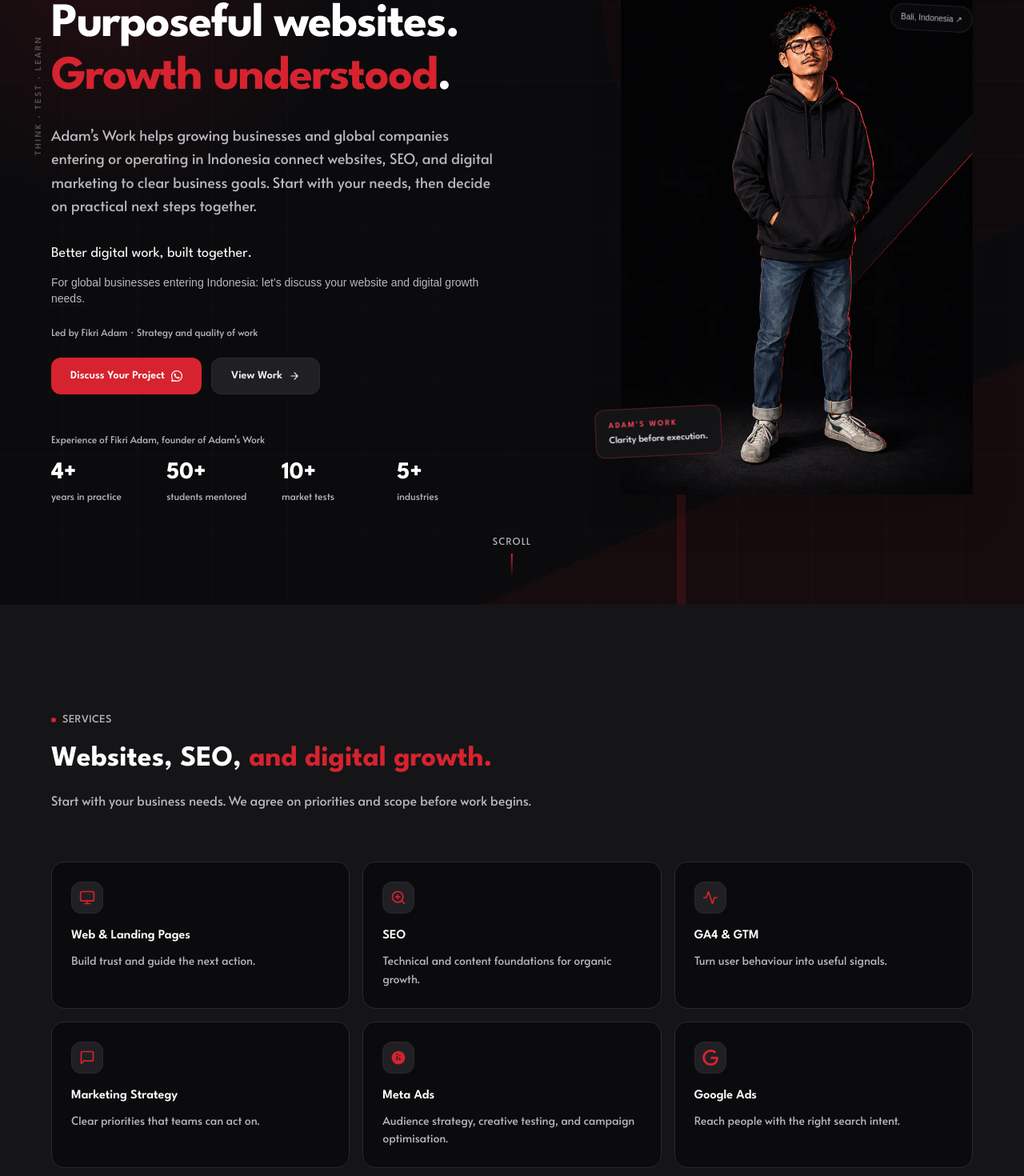
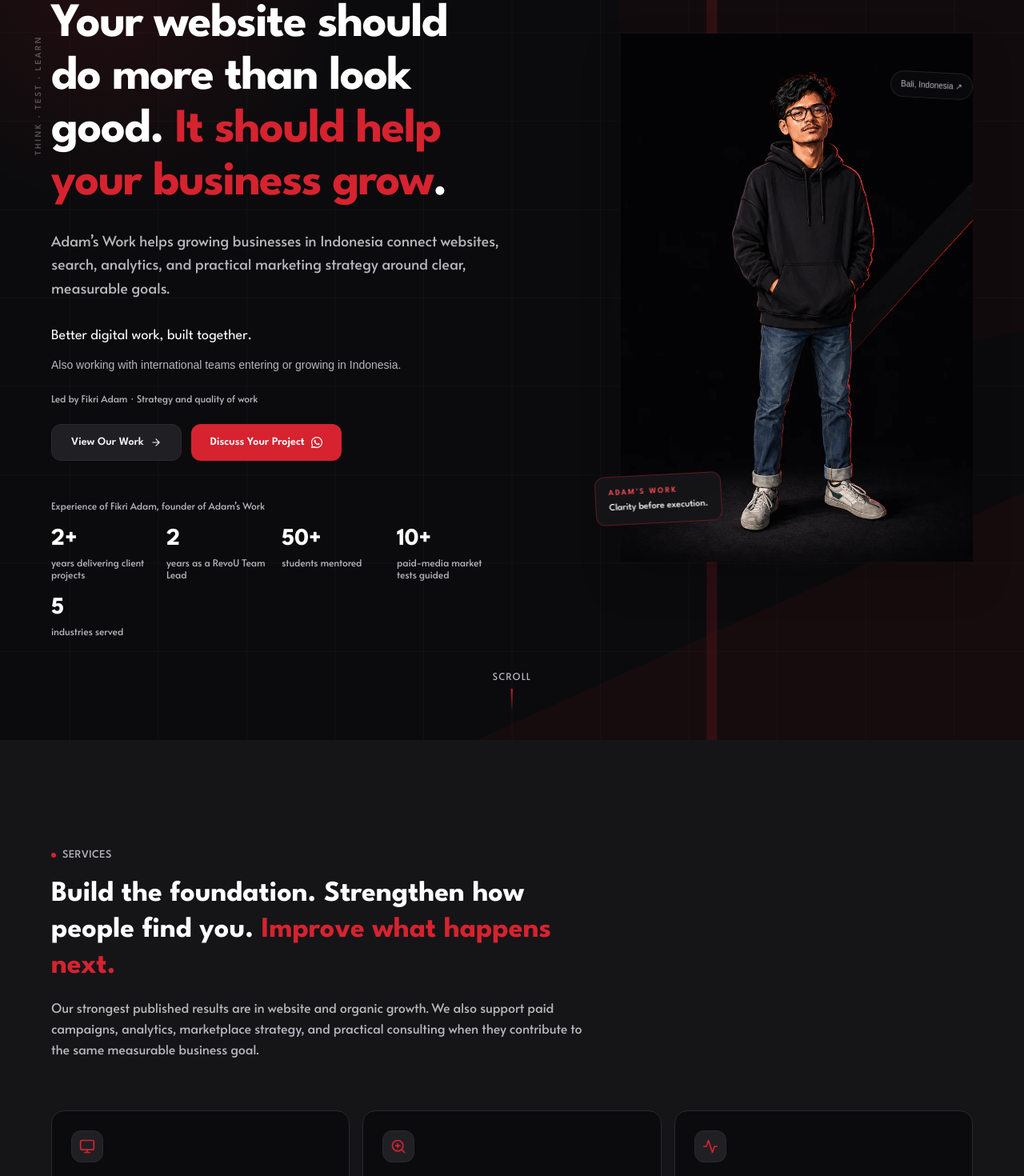
Before and after one commit to adamfiik13-cloud/portfolio, a Next.js app: page / in a window 1280 px wide. Shown: the part 180-1650 px from the top of the page at 80% size. Built offline with nearby package versions, Linux system fonts and the light colour scheme; a web font is replaced by a local one.

Commit message:
content: refine bilingual founder-led studio copy

```diff
--- a/components/sections/AboutSection.tsx
+++ b/components/sections/AboutSection.tsx
@@ -62,7 +62,7 @@
               </div>
               {/* Floating badge */}
               <div className="absolute z-20 -bottom-5 right-2 sm:-right-4 bg-[#151518]/95 border border-white/10 rounded-2xl px-4 py-3 shadow-2xl backdrop-blur">
-                <div className="text-2xl font-display font-bold text-white" style={{ fontFamily: "var(--font-display)" }}>4+</div>
+                <div className="text-2xl font-display font-bold text-white" style={{ fontFamily: "var(--font-display)" }}>2+</div>
                 <div className="text-xs text-muted">{t("about.years")}</div>
               </div>
             </div>
@@ -99,6 +99,7 @@
             </AnimatedSection>
 
             <p className="text-muted leading-relaxed">{t("about.proof")}</p>
+            <p className="text-muted leading-relaxed">{t("about.access")}</p>
 
             {/* Industries */}
             <AnimatedSection delay={0.25}>
--- a/components/sections/ContactSection.tsx
+++ b/components/sections/ContactSection.tsx
@@ -107,7 +107,7 @@
                 variant="primary"
                 className="text-base px-7 py-3.5"
               >
-                {siteConfig.primaryCta}
+                {t("contact.whatsapp")}
                 <svg width="16" height="16" viewBox="0 0 24 24" fill="currentColor" aria-hidden="true">
                   <path d="M17.472 14.382c-.297-.149-1.758-.867-2.03-.967-.273-.099-.471-.148-.67.15-.197.297-.767.966-.94 1.164-.173.199-.347.223-.644.075-.297-.15-1.255-.463-2.39-1.475-.883-.788-1.48-1.761-1.653-2.059-.173-.297-.018-.458.13-.606.134-.133.298-.347.446-.52.149-.174.198-.298.298-.497.099-.198.05-.371-.025-.52-.075-.149-.669-1.612-.916-2.207-.242-.579-.487-.5-.669-.51-.173-.008-.371-.01-.57-.01-.198 0-.52.074-.792.372-.272.297-1.04 1.016-1.04 2.479 0 1.462 1.065 2.875 1.213 3.074.149.198 2.096 3.2 5.077 4.487.709.306 1.262.489 1.694.625.712.227 1.36.195 1.871.118.571-.085 1.758-.719 2.006-1.413.248-.694.248-1.289.173-1.413-.074-.124-.272-.198-.57-.347z"/>
                   <path d="M12 0C5.373 0 0 5.373 0 12c0 2.089.535 4.122 1.558 5.916L.057 23.882a.5.5 0 0 0 .61.61l5.966-1.501A11.943 11.943 0 0 0 12 24c6.627 0 12-5.373 12-12S18.627 0 12 0zm0 22c-1.854 0-3.634-.485-5.19-1.405l-.372-.219-3.853.97.99-3.774-.24-.391A10 10 0 0 1 2 12C2 6.477 6.477 2 12 2s10 4.477 10 10-4.477 10-10 10z"/>
--- a/components/sections/ExperienceSection.tsx
+++ b/components/sections/ExperienceSection.tsx
@@ -108,7 +108,7 @@
 
                   <div className="mb-5 grid grid-cols-3 gap-2 border-y border-[#111113]/15 py-4">
                   {[
-                    { v: "2+", l: t("experience.years") },
+                    { v: "2", l: t("experience.years") },
                     { v: "50+", l: t("experience.students") },
                     { v: "10+", l: t("experience.tests") },
                   ].map((s) => (
--- a/components/sections/HeroSection.tsx
+++ b/components/sections/HeroSection.tsx
@@ -55,7 +55,7 @@
             >
               <span className="w-1.5 h-1.5 rounded-full bg-[#d6232f]" />
               <span lang="en" className="text-sm font-display font-medium text-muted tracking-wide uppercase">
-                {siteConfig.role}
+                {t("hero.eyebrow")}
               </span>
             </motion.div>
 
@@ -101,18 +101,6 @@
               className="flex flex-wrap gap-3 mb-12"
             >
               <Button
-                href={siteConfig.whatsappUrl}
-                target="_blank"
-                rel="noopener noreferrer"
-                variant="primary"
-              >
-              {siteConfig.primaryCta}
-                <svg width="14" height="14" viewBox="0 0 24 24" fill="currentColor" aria-hidden="true">
-                  <path d="M17.472 14.382c-.297-.149-1.758-.867-2.03-.967-.273-.099-.471-.148-.67.15-.197.297-.767.966-.94 1.164-.173.199-.347.223-.644.075-.297-.15-1.255-.463-2.39-1.475-.883-.788-1.48-1.761-1.653-2.059-.173-.297-.018-.458.13-.606.134-.133.298-.347.446-.52.149-.174.198-.298.298-.497.099-.198.05-.371-.025-.52-.075-.149-.669-1.612-.916-2.207-.242-.579-.487-.5-.669-.51-.173-.008-.371-.01-.57-.01-.198 0-.52.074-.792.372-.272.297-1.04 1.016-1.04 2.479 0 1.462 1.065 2.875 1.213 3.074.149.198 2.096 3.2 5.077 4.487.709.306 1.262.489 1.694.625.712.227 1.36.195 1.871.118.571-.085 1.758-.719 2.006-1.413.248-.694.248-1.289.173-1.413-.074-.124-.272-.198-.57-.347z"/>
-                  <path d="M12 0C5.373 0 0 5.373 0 12c0 2.089.535 4.122 1.558 5.916L.057 23.882a.5.5 0 0 0 .61.61l5.966-1.501A11.943 11.943 0 0 0 12 24c6.627 0 12-5.373 12-12S18.627 0 12 0zm0 22c-1.854 0-3.634-.485-5.19-1.405l-.372-.219-3.853.97.99-3.774-.24-.391A10 10 0 0 1 2 12C2 6.477 6.477 2 12 2s10 4.477 10 10-4.477 10-10 10z"/>
-                </svg>
-              </Button>
-              <Button
                 href="#studi-kasus"
                 variant="secondary"
               onClick={(e) => {
@@ -124,6 +112,18 @@
                 {siteConfig.secondaryCta}
                 <svg width="14" height="14" viewBox="0 0 24 24" fill="none" stroke="currentColor" strokeWidth="2" strokeLinecap="round" strokeLinejoin="round" aria-hidden="true">
                   <path d="M5 12h14M12 5l7 7-7 7"/>
+                </svg>
+              </Button>
+              <Button
+                href={siteConfig.whatsappUrl}
+                target="_blank"
+                rel="noopener noreferrer"
+                variant="primary"
+              >
+              {siteConfig.primaryCta}
+                <svg width="14" height="14" viewBox="0 0 24 24" fill="currentColor" aria-hidden="true">
+                  <path d="M17.472 14.382c-.297-.149-1.758-.867-2.03-.967-.273-.099-.471-.148-.67.15-.197.297-.767.966-.94 1.164-.173.199-.347.223-.644.075-.297-.15-1.255-.463-2.39-1.475-.883-.788-1.48-1.761-1.653-2.059-.173-.297-.018-.458.13-.606.134-.133.298-.347.446-.52.149-.174.198-.298.298-.497.099-.198.05-.371-.025-.52-.075-.149-.669-1.612-.916-2.207-.242-.579-.487-.5-.669-.51-.173-.008-.371-.01-.57-.01-.198 0-.52.074-.792.372-.272.297-1.04 1.016-1.04 2.479 0 1.462 1.065 2.875 1.213 3.074.149.198 2.096 3.2 5.077 4.487.709.306 1.262.489 1.694.625.712.227 1.36.195 1.871.118.571-.085 1.758-.719 2.006-1.413.248-.694.248-1.289.173-1.413-.074-.124-.272-.198-.57-.347z"/>
+                  <path d="M12 0C5.373 0 0 5.373 0 12c0 2.089.535 4.122 1.558 5.916L.057 23.882a.5.5 0 0 0 .61.61l5.966-1.501A11.943 11.943 0 0 0 12 24c6.627 0 12-5.373 12-12S18.627 0 12 0zm0 22c-1.854 0-3.634-.485-5.19-1.405l-.372-.219-3.853.97.99-3.774-.24-.391A10 10 0 0 1 2 12C2 6.477 6.477 2 12 2s10 4.477 10 10-4.477 10-10 10z"/>
                 </svg>
               </Button>
             </motion.div>
--- a/components/sections/ProcessSection.tsx
+++ b/components/sections/ProcessSection.tsx
@@ -7,7 +7,7 @@
 import AnimatedSection from "@/components/ui/AnimatedSection"
 
 export default function ProcessSection() {
-  const { t, siteConfig } = usePublicLocale()
+  const { t } = usePublicLocale()
   const steps = [
     {
       id: "understand",
@@ -80,7 +80,7 @@
             className="text-3xl sm:text-4xl font-display font-bold text-white leading-tight mb-4"
             style={{ fontFamily: "var(--font-display)" }}
           >
-            <span lang="en">{siteConfig.principle}</span>{" "}
+            {t("process.heading")}{" "}
             <span className="text-[#d6232f]">{t("process.accent")}</span>
           </h2>
           <p className="text-muted leading-relaxed">
@@ -126,18 +126,6 @@
           ))}
         </div>
 
-        {/* Quote */}
-        <AnimatedSection delay={0.3} className="mt-12">
-          <div className="max-w-2xl mx-auto text-center">
-            <p className="text-lg text-muted leading-relaxed font-interface italic">
-              &ldquo;{t("process.quote")}{" "}
-              <span className="text-white not-italic font-interface font-medium">
-                {t("process.quoteAccent")}
-              </span>&rdquo;
-            </p>
-          </div>
-        </AnimatedSection>
-
         {/* Tools marquee */}
         <AnimatedSection delay={0.2} className="mt-16">
           <p className="text-xs font-display font-semibold text-muted uppercase tracking-widest mb-5 text-center">
--- a/data/home-content.ts
+++ b/data/home-content.ts
@@ -3,7 +3,10 @@
 
 // Stable message IDs are shared across locales; edit copy here, not in visual components.
 export const messages = {
-  "hero.label": { "en": "Introduction", "id": "Pengantar" },
+  "hero.label": {
+    "en": "Introduction",
+    "id": "Pengantar"
+  },
   "nav.skip": {
     "en": "Skip to main content",
     "id": "Lewati ke konten utama"
@@ -37,8 +40,8 @@
     "id": "Pikirkan · Uji · Pelajari"
   },
   "hero.global": {
-    "en": "For global businesses entering Indonesia: let’s discuss your website and digital growth needs.",
-    "id": "Untuk bisnis global yang memasuki Indonesia: mari diskusikan kebutuhan website dan pertumbuhan digital Anda."
+    "en": "Also working with international teams entering or growing in Indonesia.",
+    "id": "Kami juga terbuka untuk bekerja bersama tim internasional yang ingin masuk atau berkembang di Indonesia."
   },
   "hero.founder": {
     "en": "Led by Fikri Adam · Strategy and quality of work",
@@ -65,8 +68,8 @@
     "id": "Selalu ingin tahu."
   },
   "about.years": {
-    "en": "years in practice",
-    "id": "tahun pengalaman"
+    "en": "years delivering client projects",
+    "id": "tahun mengerjakan proyek klien"
   },
   "about.label": {
     "en": "About Adam’s Work",
@@ -81,12 +84,12 @@
     "id": "Kolaborasi yang dekat."
   },
   "about.body": {
-    "en": "Adam’s Work is a studio led by Fikri Adam as founder, strategist, and quality lead. Fikri directs strategy and reviews the quality of work with the internal team. You work directly with the studio, from understanding your needs to deciding the next steps.",
-    "id": "Adam’s Work adalah studio yang dipimpin Fikri Adam sebagai founder, strategist, dan quality lead. Fikri mengarahkan strategi dan meninjau kualitas pekerjaan bersama tim internal. Anda bekerja langsung dengan studio, dari memahami kebutuhan hingga menentukan langkah berikutnya."
+    "en": "Adam’s Work is led by Fikri Adam, who remains directly involved in every project — from defining the strategy to reviewing the final work. Specialist collaborators may support delivery when the scope requires it, but strategy, communication, and quality accountability stay with Fikri.",
+    "id": "Adam’s Work dipimpin oleh Fikri Adam, yang tetap terlibat langsung dalam setiap proyek — mulai dari menyusun strategi hingga meninjau hasil akhir. Kolaborator spesialis dapat mendukung proses pengerjaan sesuai kebutuhan, tetapi strategi, komunikasi, dan tanggung jawab kualitas tetap berada pada Fikri."
   },
   "about.proof": {
-    "en": "Its foundation is Fikri’s four years of experience across five industries, alongside mentoring 50+ digital marketing students at RevoU.",
-    "id": "Fondasinya adalah pengalaman Fikri selama empat tahun di lima industri, serta mendampingi 50+ peserta digital marketing di RevoU."
+    "en": "Fikri spent two years as a Team Lead at RevoU, mentoring more than 50 digital marketing students and guiding 10+ paid-media market tests. He has applied that structured, test-and-learn approach across client projects in property, travel, F&B, laundry, and fitness.",
+    "id": "Selama dua tahun sebagai Team Lead di RevoU, Fikri membimbing lebih dari 50 student digital marketing dan mendampingi 10+ market test paid media. Pendekatan yang terstruktur dan berbasis pengujian tersebut kemudian diterapkan dalam proyek klien di industri properti, travel, F&B, laundry, dan fitness."
   },
   "about.industries": {
     "en": "Industry experience",
@@ -133,16 +136,16 @@
     "id": "Layanan"
   },
   "services.heading": {
-    "en": "Websites, SEO,",
-    "id": "Website, SEO,"
+    "en": "Build the foundation. Strengthen how people find you.",
+    "id": "Bangun fondasinya. Perkuat cara pelanggan menemukan bisnis Anda."
   },
   "services.accent": {
-    "en": "and digital growth.",
-    "id": "dan digital growth."
+    "en": "Improve what happens next.",
+    "id": "Tingkatkan apa yang terjadi setelahnya."
   },
   "services.body": {
-    "en": "Start with your business needs. We agree on priorities and scope before work begins.",
-    "id": "Mulai dari kebutuhan bisnis Anda. Kita menyepakati prioritas dan ruang lingkup sebelum pekerjaan dimulai."
+    "en": "Our strongest published results are in website and organic growth. We also support paid campaigns, analytics, marketplace strategy, and practical consulting when they contribute to the same measurable business goal.",
+    "id": "Bukti terkuat kami saat ini berasal dari pengembangan website dan pertumbuhan organik. Kami juga mendukung paid campaign, analytics, strategi marketplace, dan konsultasi praktis ketika semuanya berkontribusi pada tujuan bisnis yang sama."
   },
   "process.aria": {
     "en": "Approach",
@@ -153,8 +156,8 @@
     "id": "Cara kerja"
   },
   "process.accent": {
-    "en": "Start with understanding.",
-    "id": "Mulai dengan pemahaman."
+    "en": "scope, and success measures.",
+    "id": "ruang lingkup, dan ukuran keberhasilan."
   },
   "process.body": {
     "en": "Understand the goals, agree on a direction, do the work, then review the results together.",
@@ -193,12 +196,12 @@
     "id": "Bahas hasil dan pembelajaran untuk menentukan langkah berikutnya."
   },
   "process.quote": {
-    "en": "Data matters when it reveals",
-    "id": "Data berarti ketika menunjukkan"
+    "en": "",
+    "id": ""
   },
   "process.quoteAccent": {
-    "en": "what to do next.",
-    "id": "langkah berikutnya."
+    "en": "",
+    "id": ""
   },
   "process.tools": {
     "en": "Tools in practice",
@@ -213,19 +216,19 @@
     "id": "Mulai percakapan"
   },
   "contact.heading": {
-    "en": "What would you like to build?",
-    "id": "Apa yang ingin Anda bangun?"
+    "en": "Tell us what you’re trying to grow.",
+    "id": "Ceritakan apa yang ingin Anda kembangkan."
   },
   "contact.accent": {
-    "en": "Let’s find a direction together.",
-    "id": "Kita cari arah bersama."
+    "en": "We’ll tell you honestly if we’re a fit.",
+    "id": "Kami akan menyampaikan dengan jujur apakah kami adalah partner yang tepat."
   },
   "contact.body": {
-    "en": "Tell us about your business, website or marketing needs, and challenges. We discuss the scope before getting started.",
-    "id": "Ceritakan bisnis, kebutuhan website atau pemasaran, dan tantangan Anda. Ruang lingkup pekerjaan dibicarakan sebelum kita mulai."
+    "en": "Message us on WhatsApp for a quick conversation, or use email for a more formal enquiry. We aim to respond within one business day.",
+    "id": "Hubungi kami melalui WhatsApp untuk percakapan singkat, atau gunakan email untuk kebutuhan yang lebih formal. Kami berusaha merespons dalam satu hari kerja."
   },
   "contact.email": {
-    "en": "Send Email",
+    "en": "Send an Email",
     "id": "Kirim Email"
   },
   "contact.avatar": {
@@ -325,16 +328,16 @@
     "id": "Mengubah pembelajaran menjadi tindakan yang percaya diri."
   },
   "experience.years": {
-    "en": "years at RevoU",
-    "id": "tahun di RevoU"
+    "en": "years as a RevoU Team Lead",
+    "id": "tahun sebagai Team Lead RevoU"
   },
   "experience.students": {
-    "en": "students",
-    "id": "peserta"
+    "en": "students mentored",
+    "id": "student dibimbing"
   },
   "experience.tests": {
-    "en": "market tests",
-    "id": "uji pasar"
+    "en": "paid-media market tests guided",
+    "id": "market test paid media didampingi"
   },
   "experience.moments": {
     "en": "RevoU team moments",
@@ -393,8 +396,8 @@
     "id": "Membimbing 10+ uji pasar melalui Meta dan Google Ads"
   },
   "experience.led": {
-    "en": "Led learning teams for 2+ years",
-    "id": "Memimpin tim belajar selama 2+ tahun"
+    "en": "Led learning teams for 2 years",
+    "id": "Memimpin tim belajar selama 2 tahun"
   },
   "experience.intern": {
     "en": "Content Writer Intern",
@@ -407,26 +410,43 @@
   "experience.research": {
     "en": "Researched 700–900 websites per week",
     "id": "Meriset 700–900 website per minggu"
+  },
+  "hero.eyebrow": {
+    "en": "Founder-led digital growth studio",
+    "id": "Founder-led digital growth studio"
+  },
+  "about.access": {
+    "en": "You get direct access to the person responsible for the strategy, supported by the right specialists when the project requires them.",
+    "id": "Anda mendapatkan akses langsung kepada orang yang bertanggung jawab atas strategi, dengan dukungan spesialis yang tepat ketika proyek membutuhkannya."
+  },
+  "process.heading": {
+    "en": "Execution starts only after we agree on the goal,",
+    "id": "Eksekusi dimulai setelah kita menyepakati tujuan,"
+  },
+  "contact.whatsapp": {
+    "en": "Message on WhatsApp",
+    "id": "Hubungi via WhatsApp"
   }
 } as const
 export type MessageId = keyof typeof messages
 
 const siteCopy = {
   en: {
-    headline: "Purposeful websites. Growth understood.",
-    summary: "Adam’s Work helps growing businesses and global companies entering or operating in Indonesia connect websites, SEO, and digital marketing to clear business goals. Start with your needs, then decide on practical next steps together.",
-    primaryCta: "Discuss Your Project", secondaryCta: "View Work",
+    headline: "Your website should do more than look good. It should help your business grow.",
+    summary: "Adam’s Work helps growing businesses in Indonesia connect websites, search, analytics, and practical marketing strategy around clear, measurable goals.",
+    primaryCta: "Discuss Your Project", secondaryCta: "View Our Work",
     founderRole: base.founderRole,
     navigation: ["Services", "Work", "About", "How We Work", "Contact"],
-    statLabels: base.stats.map(stat => stat.label),
+    statLabels: ["years delivering client projects", "years as a RevoU Team Lead", "students mentored", "paid-media market tests guided", "industries served"],
     description: "Indonesia-based web, SEO and digital growth studio for growing businesses and global companies entering or operating in Indonesia. Led by Fikri Adam.",
   },
   id: {
-    headline: base.headline, summary: base.summary,
-    primaryCta: base.primaryCta, secondaryCta: base.secondaryCta,
+    headline: "Website Anda seharusnya bukan hanya terlihat bagus. Website harus membantu bisnis berkembang.",
+    summary: "Adam’s Work membantu bisnis berkembang di Indonesia menghubungkan website, pencarian organik, analytics, dan strategi marketing praktis dengan tujuan yang jelas dan terukur.",
+    primaryCta: base.primaryCta, secondaryCta: "Lihat Hasil Kerja",
     founderRole: "Pendiri, Ahli Strategi & Penanggung Jawab Kualitas",
     navigation: base.navigation.map(item => item.label),
-    statLabels: ["tahun pengalaman", "peserta didampingi", "uji pasar", "industri"],
+    statLabels: ["tahun mengerjakan proyek klien", "tahun sebagai Team Lead RevoU", "student dibimbing", "market test paid media didampingi", "industri dilayani"],
     description: "Studio website, SEO, dan digital growth untuk UMKM Indonesia, dipimpin Fikri Adam. Strategi yang jelas dan kolaborasi yang dekat.",
   },
 } as const
@@ -435,6 +455,6 @@
   const copy = siteCopy[locale]
   return { ...base, ...copy, locale,
     navigation: base.navigation.map((item, index) => ({ ...item, label: copy.navigation[index] })),
-    stats: base.stats.map((stat, index) => ({ ...stat, label: copy.statLabels[index] })),
+    stats: ["2+", "2", "50+", "10+", "5"].map((value, index) => ({ value, label: copy.statLabels[index] })),
   }
 }
--- a/data/public-content.ts
+++ b/data/public-content.ts
@@ -15,16 +15,22 @@
 
 export type PublicLocale = keyof typeof publicContent
 const serviceTitles: Record<string, string> = {
-  website: "Website & Halaman Arahan", seo: "SEO", analytics: "GA4 & GTM",
-  consultation: "Strategi Pemasaran", "meta-ads": "Meta Ads", "google-ads": "Google Ads",
+  website: "Website & Landing Pages", seo: "SEO & Pertumbuhan Organik", analytics: "Analytics & Tracking",
+  consultation: "Strategi Marketing & Marketplace", "meta-ads": "Meta Ads", "google-ads": "Google Ads",
+}
+const englishServiceTitles: Record<string, string> = {
+  website: "Website & Landing Pages", seo: "SEO & Organic Growth", analytics: "Analytics & Tracking",
+  consultation: "Marketing & Marketplace Strategy", "meta-ads": "Meta Ads", "google-ads": "Google Ads",
 }
 export const serviceOrder = ["website", "seo", "analytics", "consultation", "meta-ads", "google-ads"]
 export function getPublicServices(locale: PublicLocale) {
   const descriptions: Record<string, string> = publicContent[locale].serviceDescriptions
   return [...services].sort((a, b) => serviceOrder.indexOf(a.id) - serviceOrder.indexOf(b.id))
     .map(service => {
-      const description = descriptions[service.id]
-      const title = locale === "id" ? serviceTitles[service.id] : service.title
+      const description = service.id === "consultation"
+        ? (locale === "en" ? "Business consultation with clear marketing and marketplace priorities tied to your business goal." : "Konsultasi bisnis dengan prioritas marketing dan marketplace yang jelas sesuai tujuan bisnis Anda.")
+        : descriptions[service.id]
+      const title = locale === "id" ? serviceTitles[service.id] : englishServiceTitles[service.id]
       if (!description || !title) throw new Error("Missing service translation: " + service.id)
       return { ...service, title, description }
     })
```
Also changed, not shown: 2 other files (tests, documents, lock files or other folders).
